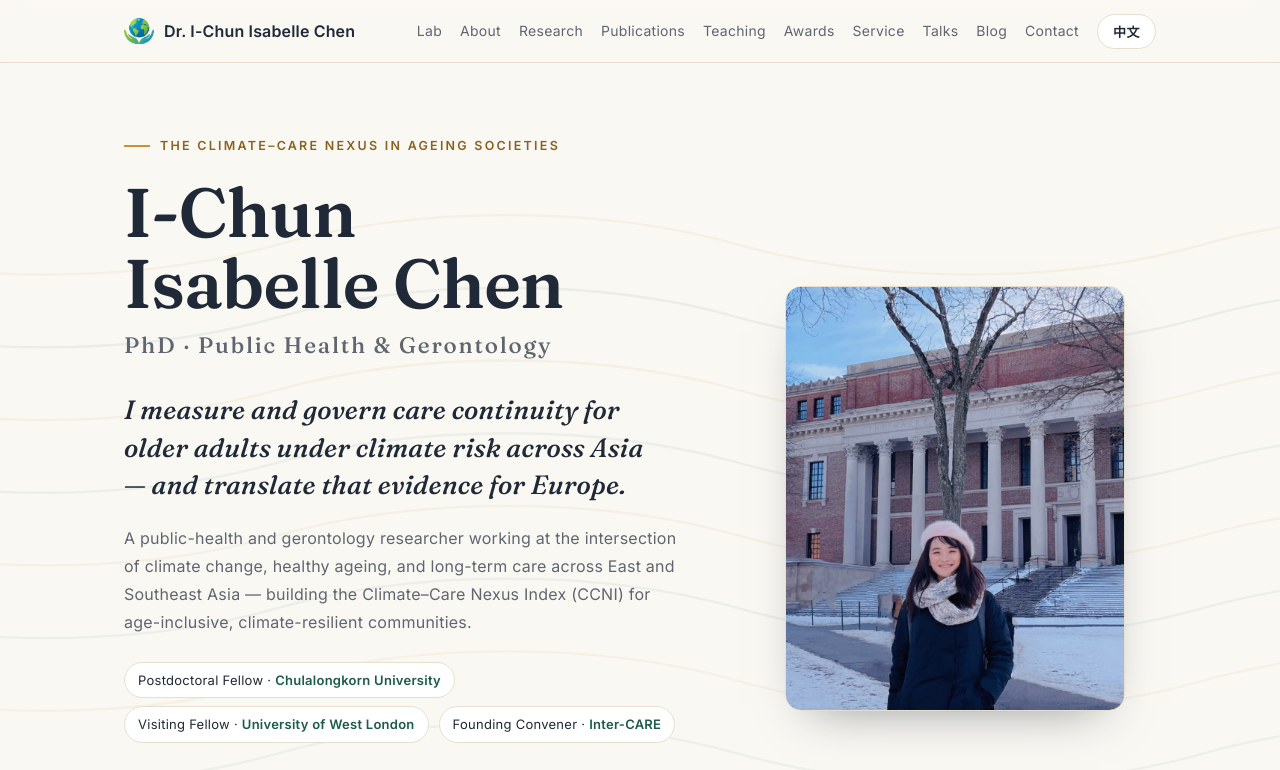
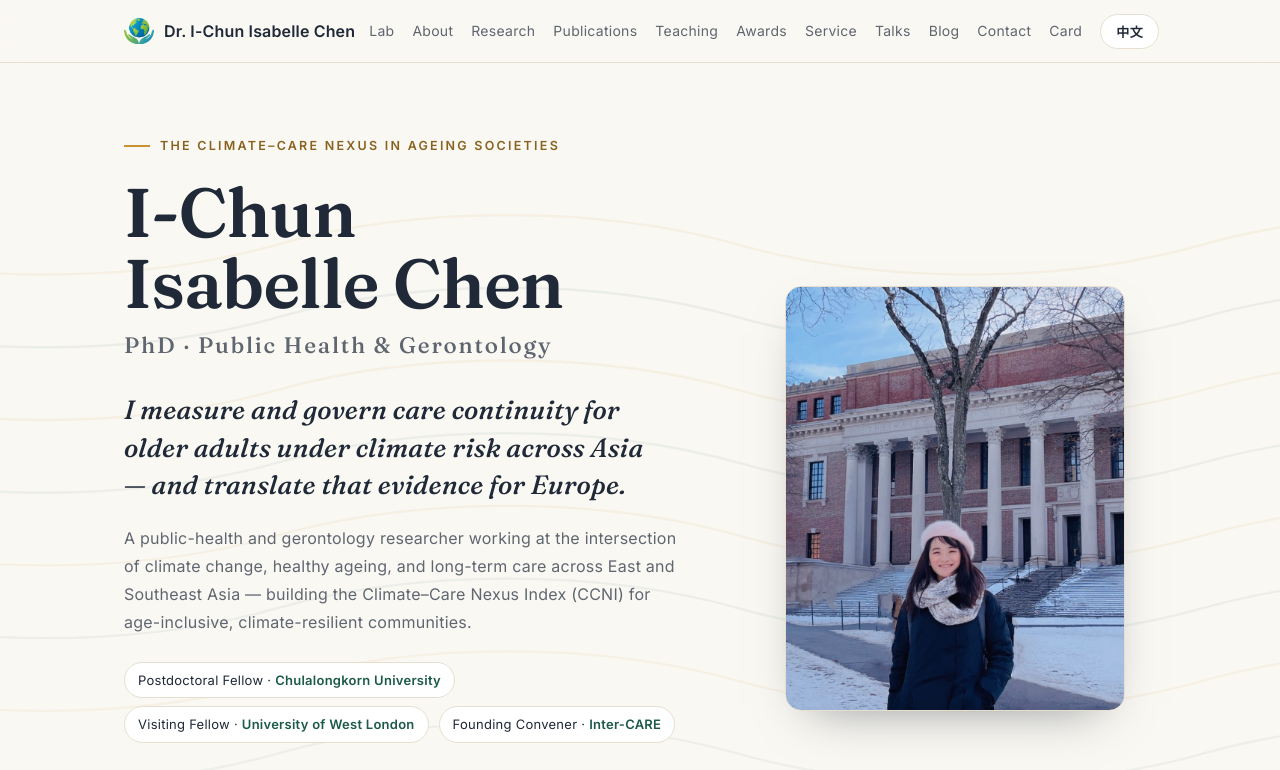
Before and after one commit to everthailand2019-ux/ichunchen-website, a plain HTML site: page index.html in a window 1280 px wide. Shown: the top 770 px of the page. Drawn offline with Linux system fonts and the light colour scheme.

Commit message:
Add Card link to site navigation
Adds card.html to the main nav bar with bilingual labels
(EN: Card, ZH: 名片).

Co-Authored-By: Claude Opus 4.6 <noreply@anthropic.com>

```diff
--- a/index.html
+++ b/index.html
@@ -113,6 +113,7 @@
         <a href="#talks" data-i18n="nav.talks">Talks</a>
         <a href="#blog" data-i18n="nav.blog">Blog</a>
         <a href="#contact" data-i18n="nav.contact">Contact</a>
+        <a href="card.html" data-i18n="nav.card">Card</a>
       </nav>
       <button class="lang-btn" id="langToggle" type="button" aria-label="切換為中文">中文</button>
     </div>
--- a/script.js
+++ b/script.js
@@ -14,7 +14,7 @@
       "nav.lab": "Lab",
       "nav.about": "About", "nav.research": "Research", "nav.publications": "Publications",
       "nav.teaching": "Teaching", "nav.awards": "Awards", "nav.service": "Service",
-      "nav.blog": "Blog", "nav.contact": "Contact",
+      "nav.blog": "Blog", "nav.contact": "Contact", "nav.card": "Card",
 
       "hero.eyebrow": "The Climate–Care Nexus in Ageing Societies",
       "hero.name": "I-Chun Isabelle Chen",
@@ -175,7 +175,7 @@
       "nav.lab": "實驗室",
       "nav.about": "關於", "nav.research": "研究", "nav.publications": "著作",
       "nav.teaching": "教學", "nav.awards": "獎助", "nav.service": "服務",
-      "nav.blog": "動態", "nav.contact": "聯絡",
+      "nav.blog": "動態", "nav.contact": "聯絡", "nav.card": "名片",
 
       "hero.eyebrow": "高齡社會中的氣候—照護交會",
       "hero.name": "陳怡君",
```
